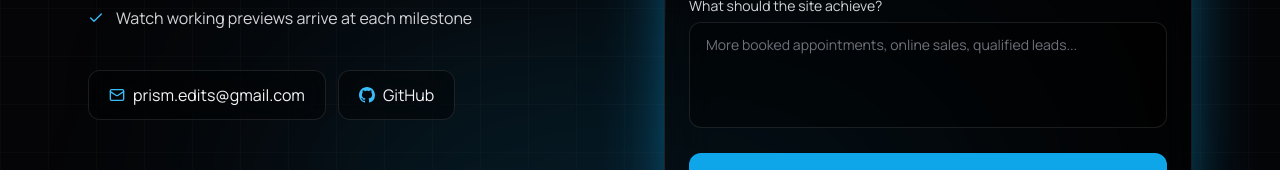
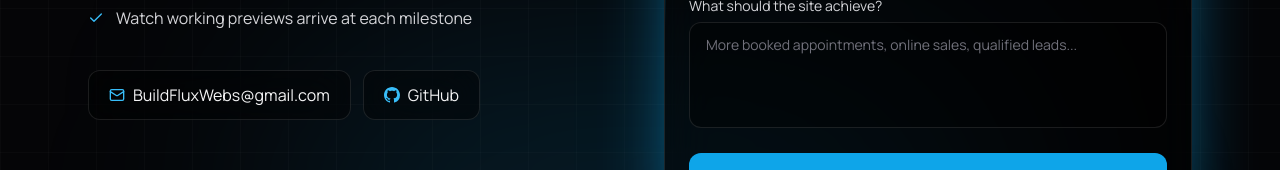
Before and after one commit to DFDark1/buildflux-web, a Next.js app: page / in a window 1280 px wide. Shown: the part 4120-4290 px from the top of the page. Built offline with nearby package versions, Linux system fonts and the light colour scheme.

Commit message:
fix: update contact email to buildfluxwebs@gmail.com

```diff
--- a/components/sections/Contact.tsx
+++ b/components/sections/Contact.tsx
@@ -5,7 +5,7 @@ import { motion } from "framer-motion";
 import { Check, Mail } from "lucide-react";
 import { fadeUp, stagger } from "./motion";
 
-const EMAIL = "prism.edits@gmail.com";
+const EMAIL = "BuildFluxWebs@gmail.com";
 const GITHUB = "https://github.com/buildflux";
 
 const field =
```
